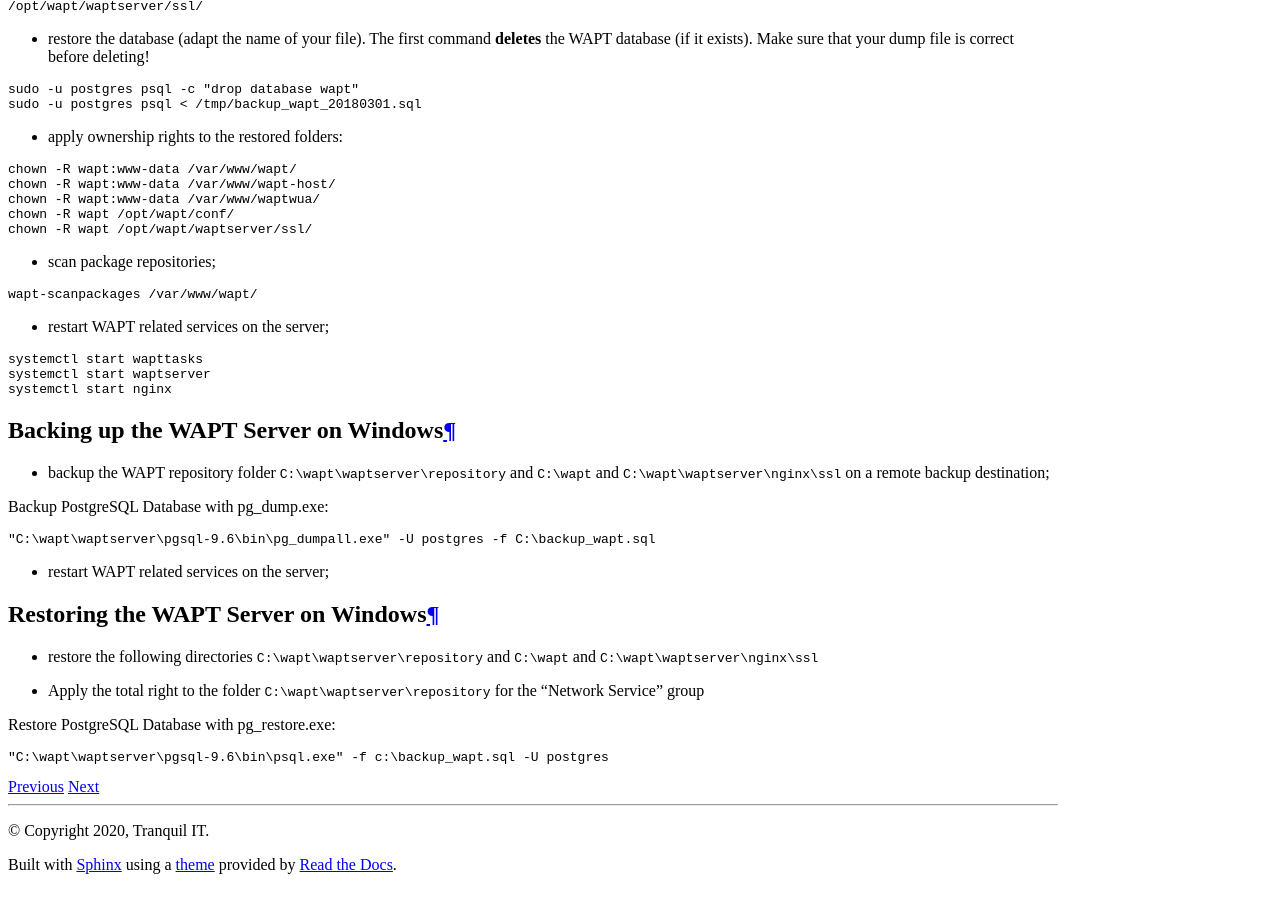
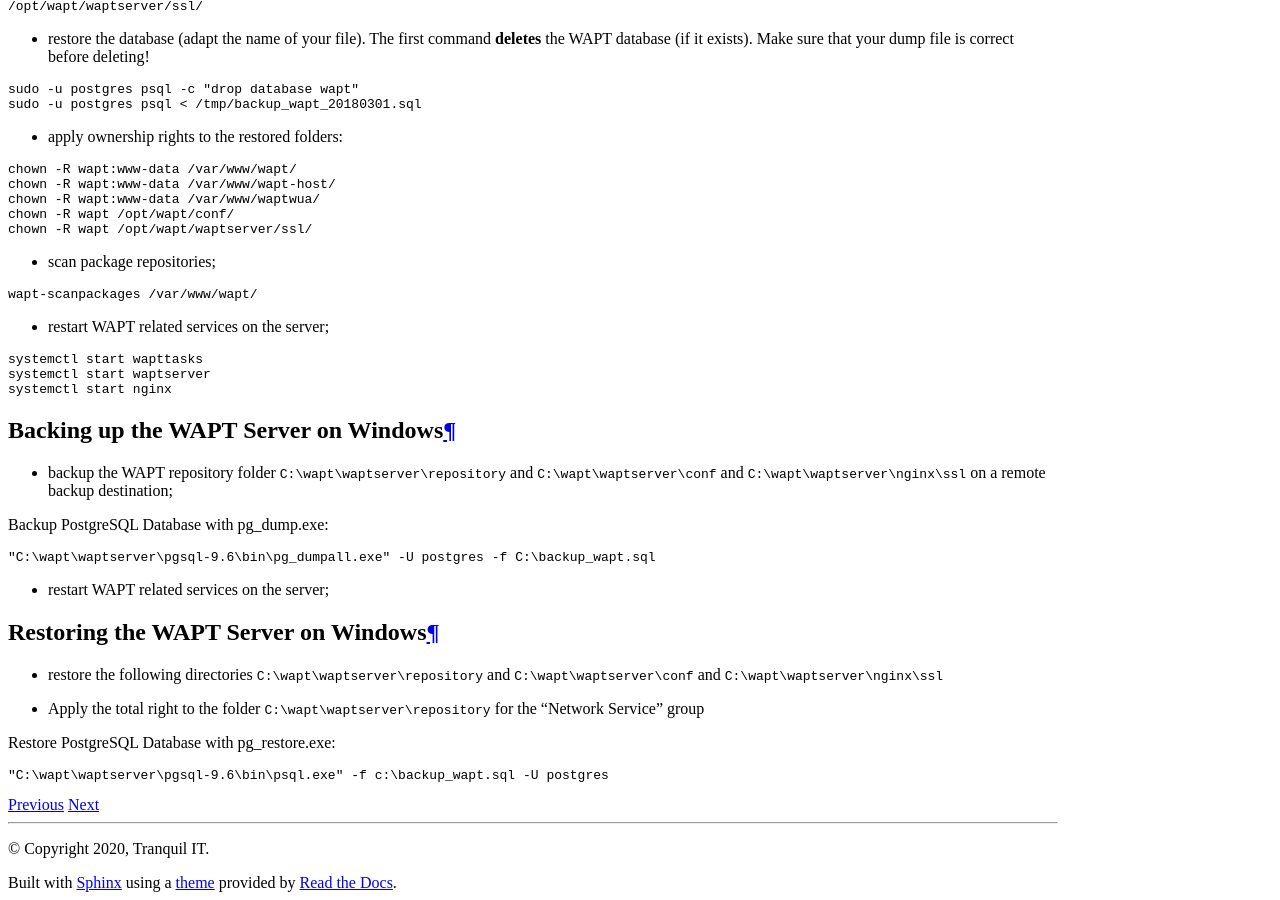
Before and after one commit to tranquilit/WAPT-Documentation, a Sphinx documentation site: the page built from source/waptserver-backup.rst, in a window 1280 px wide and 900 px high, scrolled down 1807 px. Built offline with Sphinx 7.4.7 and the Read the Docs theme 2.0.0, drawn with Linux system fonts in a browser that asks for light colours.

Commit message:
more precise for backup wapt conf

```diff
--- a/source/waptserver-backup.rst
+++ b/source/waptserver-backup.rst
@@ -115,7 +115,7 @@ Backing up the WAPT Server on Windows
 -------------------------------------
 
 
-* backup the WAPT repository folder :file:`C:\\wapt\\waptserver\\repository` and :file:`C:\\wapt` and :file:`C:\\wapt\\waptserver\\nginx\\ssl`
+* backup the WAPT repository folder :file:`C:\\wapt\\waptserver\\repository` and :file:`C:\\wapt\\waptserver\\conf` and :file:`C:\\wapt\\waptserver\\nginx\\ssl`
   on a remote backup destination;
 
 Backup PostgreSQL Database with pg_dump.exe:
@@ -131,7 +131,7 @@ Backup PostgreSQL Database with pg_dump.exe:
 Restoring the WAPT Server on Windows
 ------------------------------------
 
-* restore the following directories :file:`C:\\wapt\\waptserver\\repository` and :file:`C:\\wapt` and :file:`C:\\wapt\\waptserver\\nginx\\ssl`
+* restore the following directories :file:`C:\\wapt\\waptserver\\repository` and :file:`C:\\wapt\\waptserver\\conf` and :file:`C:\\wapt\\waptserver\\nginx\\ssl`
 
 * Apply the total right to the folder :file:`C:\\wapt\\waptserver\\repository` for the "Network Service" group
 
```
